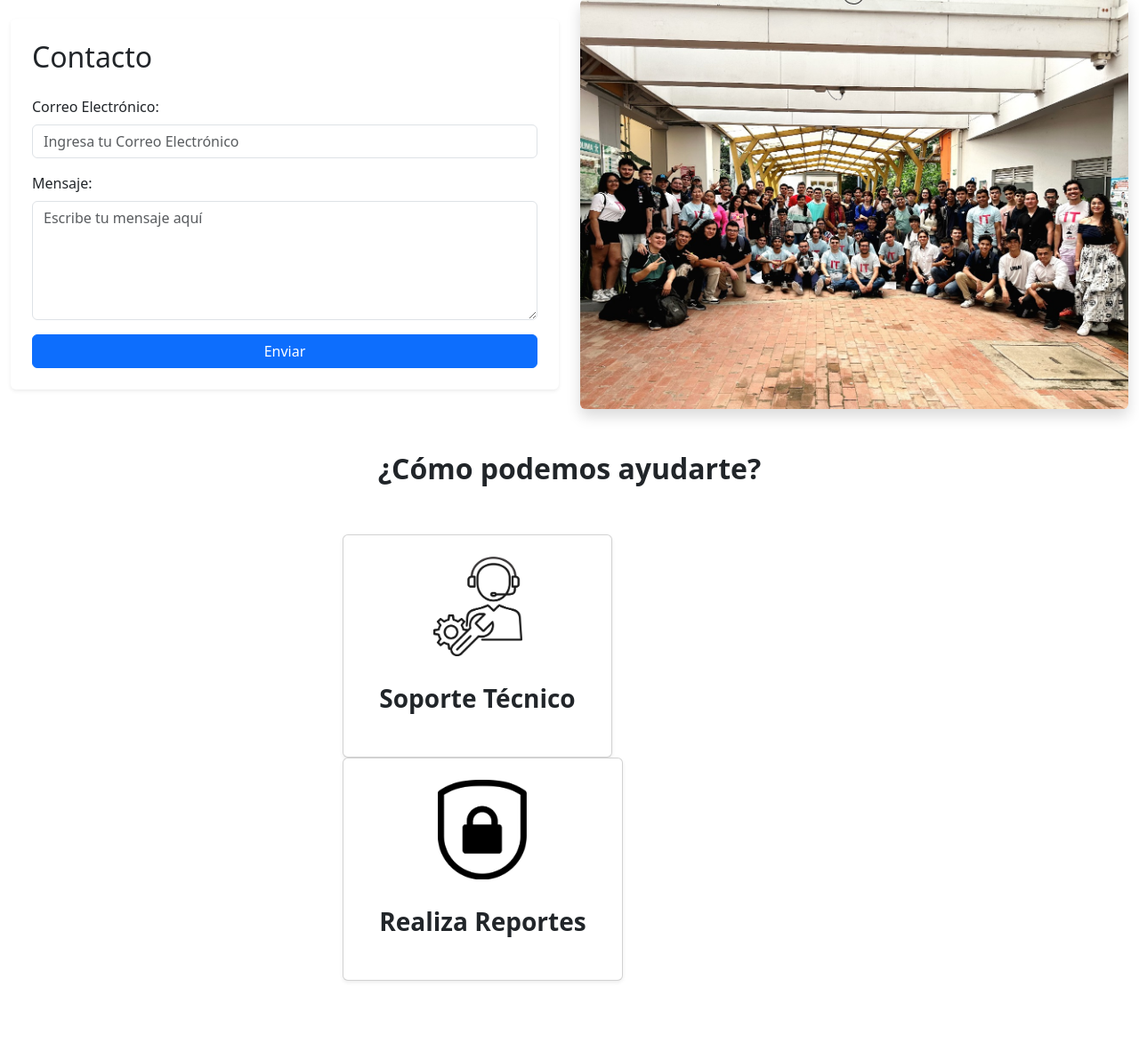
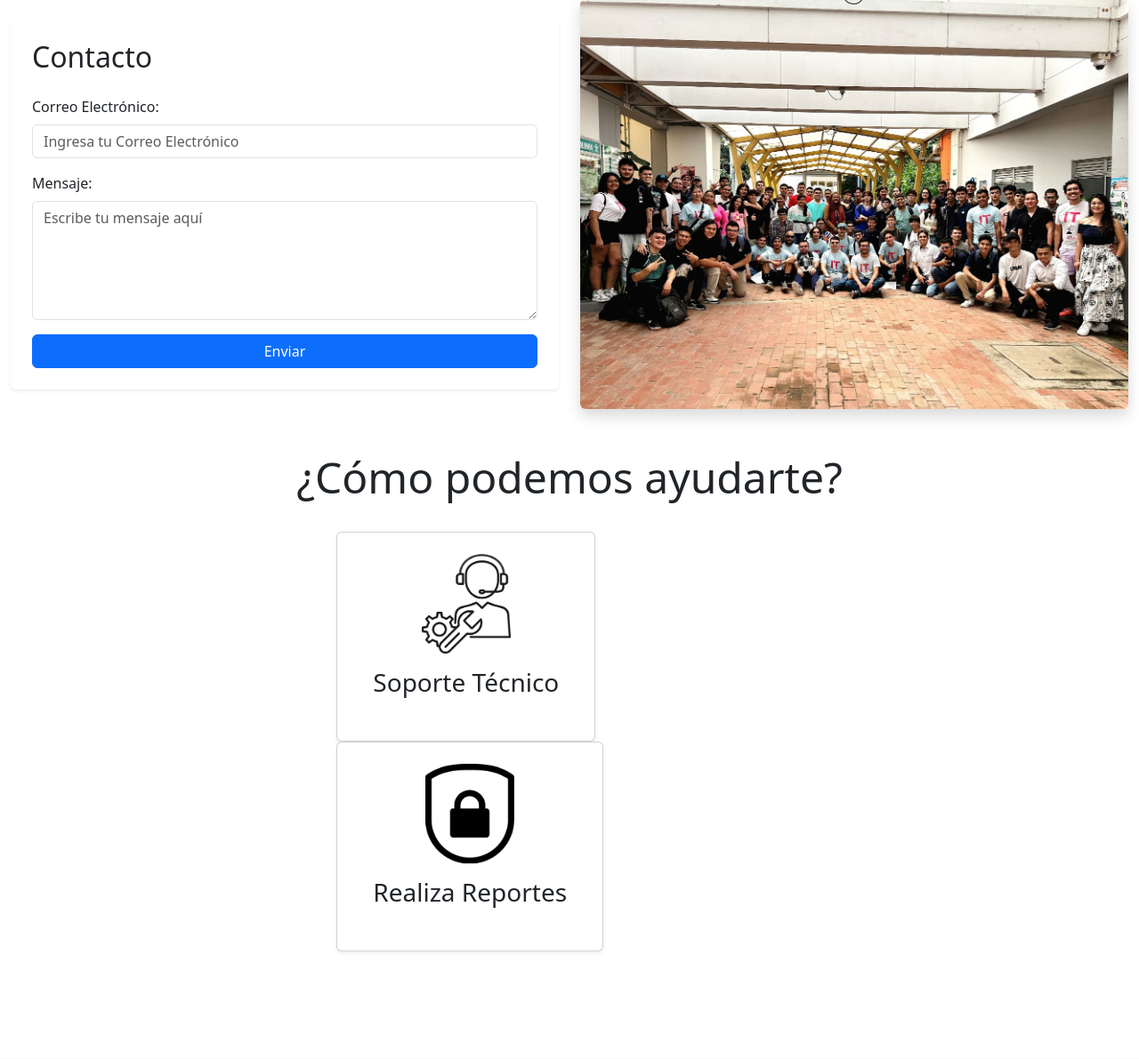
Before and after one commit to EdierMoyano/TeamTalks_Beta, a PHP site: page /contact_us.php in a window 1280 px wide. Shown: the part 385-1576 px from the top of the page at 89% size. Run offline with PHP 8.4, Linux system fonts and the light colour scheme.

Commit message:
Update contact_us.php

```diff
--- a/contact_us.php
+++ b/contact_us.php
@@ -10,44 +10,14 @@
     <link href="https://unpkg.com/boxicons@2.1.4/css/boxicons.min.css" rel="stylesheet">
     <link rel="stylesheet" href="https://cdnjs.cloudflare.com/ajax/libs/font-awesome/6.4.0/css/all.min.css" integrity="sha512-iecdLmaskl7CVkqkXNQ/ZH/XLlvWZOJyj7Yy7tcenmpD1ypASozpmT/E0iPtmFIB46ZmdtAc9eNBvH0H/ZpiBw==" crossorigin="anonymous" referrerpolicy="no-referrer" />
     <script src="https://cdn.jsdelivr.net/npm/bootstrap@5.3.0/dist/js/bootstrap.bundle.min.js"></script>
-    <style>
-        .clickable-card {
-            transition: transform 0.2s, box-shadow 0.2s;
-            cursor: pointer;
-            border: none;
-            background: transparent;
-        }
-        .clickable-card:hover {
-            transform: translateY(-5px);
-            box-shadow: 0 10px 20px rgba(0,0,0,0.1) !important;
-        }
-        .help-section {
-            text-align: center;
-        }
-        .help-option {
-            display: inline-block;
-            margin: 15px;
-            width: 200px;
-        }
-        .help-option .card {
-            height: 100%;
-        }
-        .help-title {
-            font-size: 2rem;
-            margin-bottom: 30px;
-            font-weight: bold;
-        }
-        .card-title {
-            font-weight: bold;
-            margin-top: 15px;
-        }
-    </style>
+
 </head>
 <body>
 
     <?php
     include 'includes/header.php';
     ?>
+
 
 <div class="container-fluid py-4 py-lg-5">
         <!-- Sección de texto contacto -->
@@ -84,11 +54,12 @@
         </div>
 
         <!-- Sección de ayuda -->
-        <div class="row mb-5 justify-content-center">
+        <div class="row mb-5">
             <div class="col-12 text-center mb-4">
-                <h2 class="help-title">¿Cómo podemos ayudarte?</h2>
+                <h2 class="display-5">¿Cómo podemos ayudarte?</h2>
             </div>
 
+            <div class="row justify-content-center">
             <div class="col-12 col-md-5 col-lg-5 mb-4">
                 <a href="soporte.php" class="text-decoration-none">
                 <div class="card text-center p-4 shadow-sm h-100">
@@ -100,7 +71,7 @@
                 </a>
 
                 <a href="reportes.php" class="text-decoration-none">
-            <div class="card text-center p-4 shadow-sm h-100 style="max-width: 100px;>
+                <div class="card text-center p-4 shadow-sm h-100">
                     <img src="assets/img/seg.webp" class="card-img-top mx-auto" style="max-width: 100px;" alt="Realiza Reportes">
                     <div class="card-body">
                     <h3 class="card-title">Realiza Reportes</h3>
@@ -135,5 +106,7 @@
     include 'includes/footer.php';
     ?>
 
+
+
 </body>
 </html>
```
Lines whose indentation alone changed are shown as unchanged.
